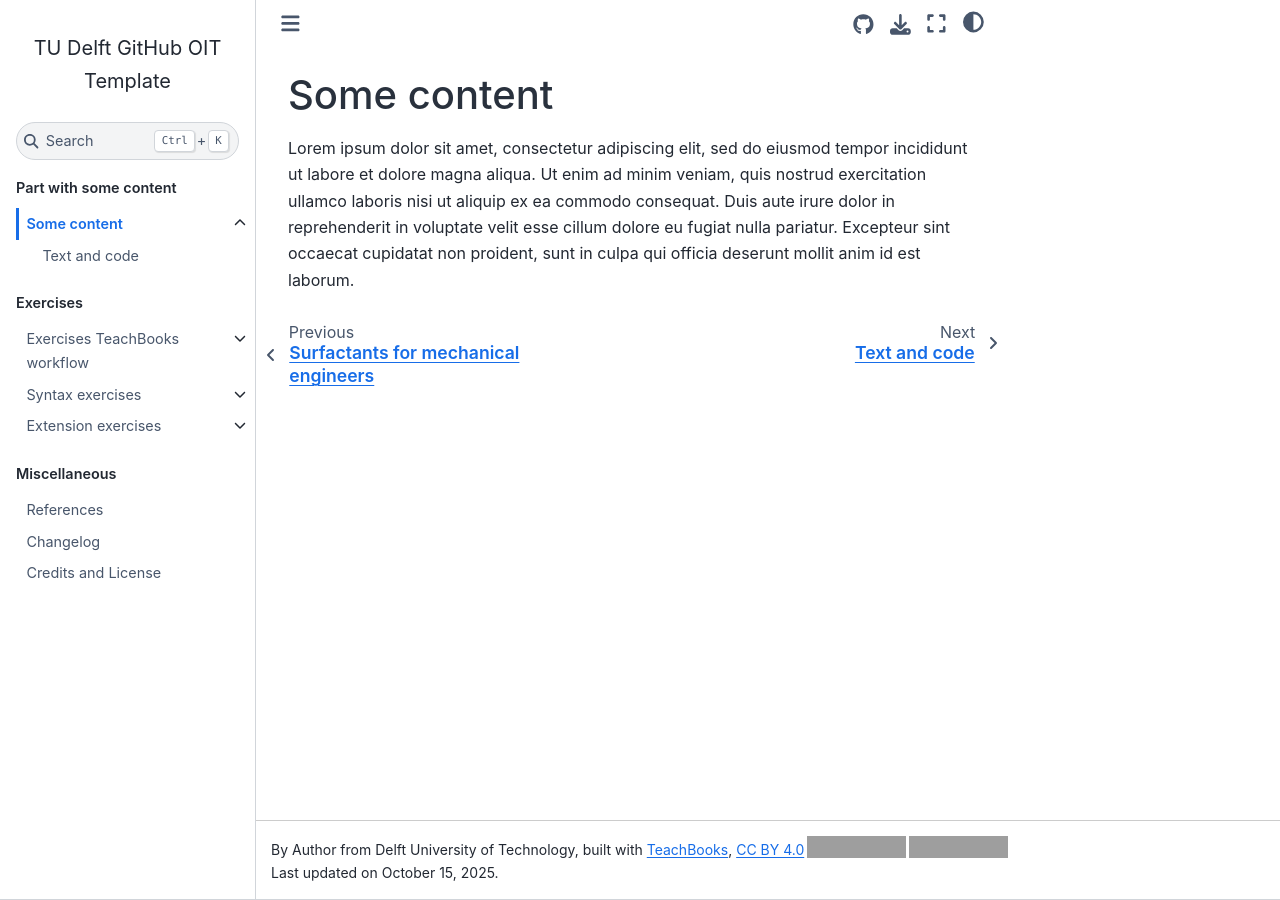
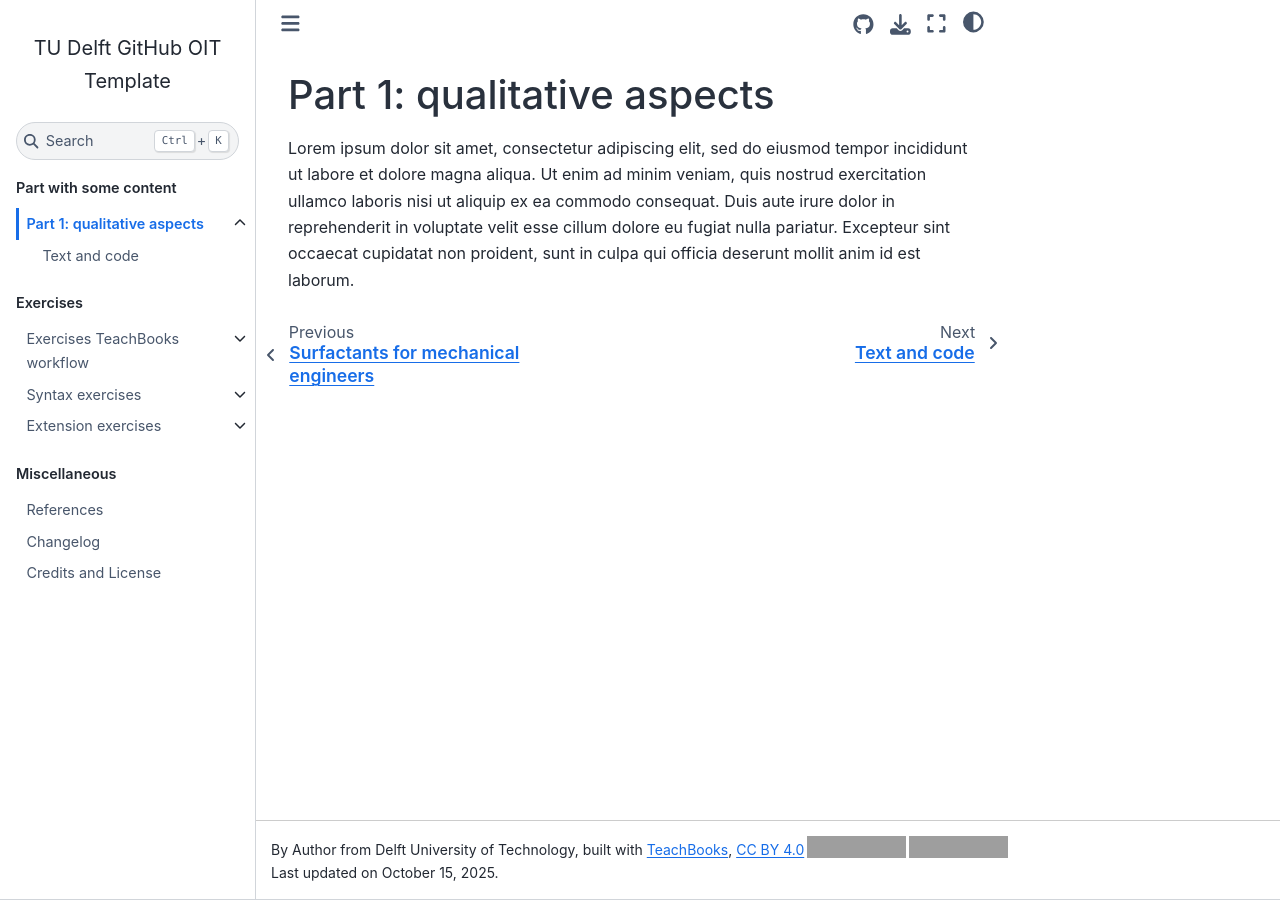
Before and after one commit to lbotto/surfactantsME, a Jupyter Book: the page built from book/some_content/overview.md, in a window 1280 px wide. Built offline with Jupyter Book 1.0.4 settings and Sphinx 7.4.7 and the Sphinx Book theme 1.1.4, drawn with Linux system fonts in a browser that asks for light colours; comment, search, counter and statistics services are not loaded; grey boxes are pictures that could not be loaded.

Commit message:
Update overview.md

```diff
--- a/book/some_content/overview.md
+++ b/book/some_content/overview.md
@@ -1,3 +1,3 @@
-# Some content
+# Part 1: qualitative aspects
 
 Lorem ipsum dolor sit amet, consectetur adipiscing elit, sed do eiusmod tempor incididunt ut labore et dolore magna aliqua. Ut enim ad minim veniam, quis nostrud exercitation ullamco laboris nisi ut aliquip ex ea commodo consequat. Duis aute irure dolor in reprehenderit in voluptate velit esse cillum dolore eu fugiat nulla pariatur. Excepteur sint occaecat cupidatat non proident, sunt in culpa qui officia deserunt mollit anim id est laborum.
```
